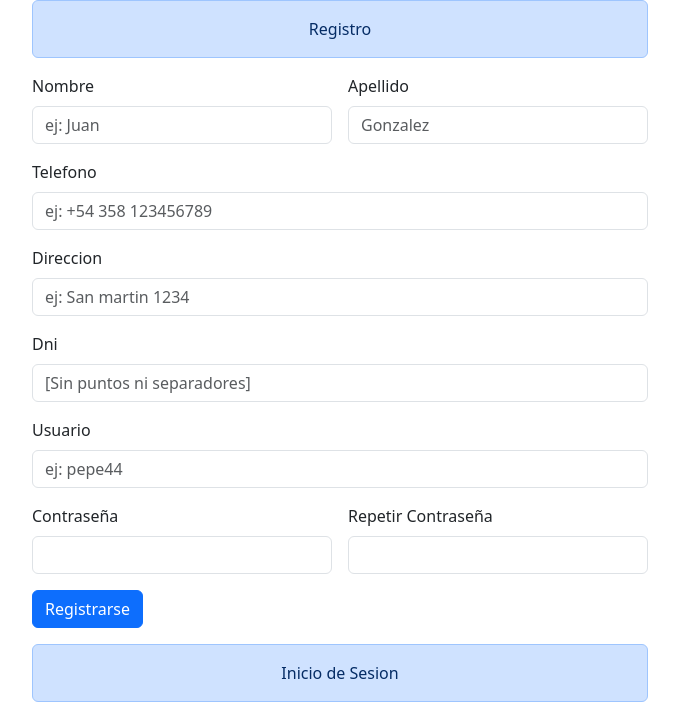
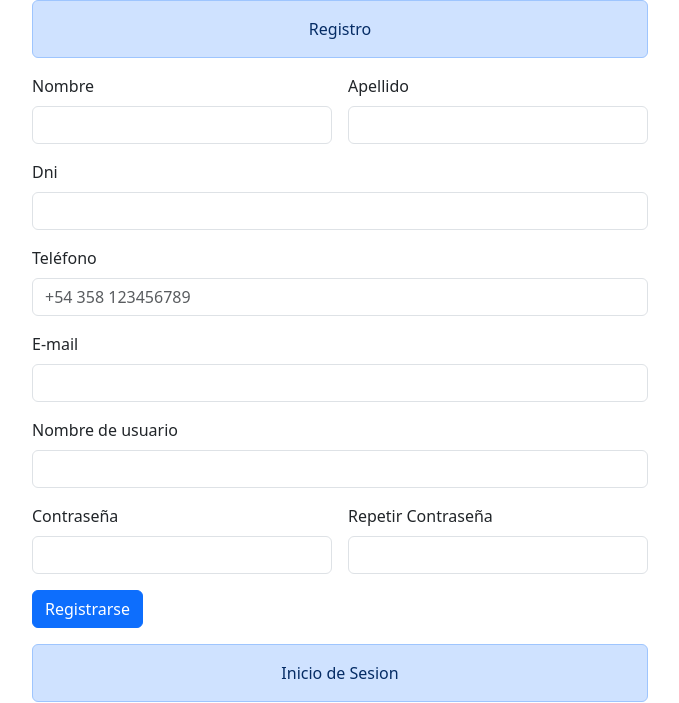
Before and after one commit to lionhuck/delightfull_bananas, a Flask app: page /login in a window 1280 px wide. Shown: the top 703 px of the page, without its empty margins (300-979 px from the left). Run offline with Flask 3, Linux system fonts and the light colour scheme.

Commit message:
difetenciacion de login y signin

```diff
--- a/app.py
+++ b/app.py
@@ -27,6 +27,12 @@ def login():
         'login_vares.html',
     )
 
+@app.route('/signin')
+def signin():
+    return render_template(
+        'signin_vares.html',
+    )
+
 @app.route('/shop')
 def shop():
     return render_template(
--- a/templates/login_vares.html
+++ b/templates/login_vares.html
@@ -23,35 +23,35 @@
             <form class="row g-3" id="formularioRegistro">
                 <div class="col-md-6">
                     <label for="regNombre" class="form-label">Nombre</label>
-                    <input type="text" class="form-control" id="regNombre" placeholder="ej: Juan">
+                    <input type="text" class="form-control" id="regNombre" required>
                 </div>
                 <div class="col-md-6">
                     <label for="regApellido" class="form-label">Apellido</label>
-                    <input type="text" class="form-control" id="regApellido" placeholder="Gonzalez">
-                </div>
-                <div class="col-12">
-                    <label for="regTelefono" class="form-label">Telefono</label>
-                    <input type="text" class="form-control" id="regTelefono" placeholder="ej: +54 358 123456789">
-                </div>
-                <div class="col-12">
-                    <label for="regDireccion" class="form-label">Direccion</label>
-                    <input type="text" class="form-control" id="regDireccion" placeholder="ej: San martin 1234">
+                    <input type="text" class="form-control" id="regApellido" required>
                 </div>
                 <div class="col-md-12">
                     <label for="regDNI" class="form-label">Dni</label>
-                    <input type="number" class="form-control" id="regDNI" placeholder="[Sin puntos ni separadores]">
+                    <input type="number" class="form-control" id="regDNI" required>
+                </div>
+                <div class="col-12">
+                    <label for="regTelefono" class="form-label">Teléfono</label>
+                    <input type="text" class="form-control" id="regTelefono" placeholder="+54 358 123456789" required>
+                </div>
+                <div class="col-12">
+                    <label for="regDireccion" class="form-label">E-mail</label>
+                    <input type="email" class="form-control" id="regDireccion" required>
                 </div>
                 <div class="col-md-12">
-                    <label for="regUsuario" class="form-label">Usuario</label>
-                    <input type="text" class="form-control" id="regUsuario" placeholder="ej: pepe44">
+                    <label for="regUsuario" class="form-label">Nombre de usuario</label>
+                    <input type="text" class="form-control" id="regUsuario" required>
                 </div>
                 <div class="col-md-6">
                     <label for="regContrasena" class="form-label">Contraseña</label>
-                    <input type="password" class="form-control" id="regContrasena">
+                    <input type="password" class="form-control" id="regContrasena" required>
                 </div>
                 <div class="col-md-6">
                     <label for="repetedPassword" class="form-label">Repetir Contraseña</label>
-                    <input type="password" class="form-control" id="repetedPassword">
+                    <input type="password" class="form-control" id="repetedPassword" required>
                 </div>
                 <div class="col-12 pb-3">
                     <button type="submit" class="btn btn-primary">Registrarse</button>
@@ -90,7 +90,8 @@
         integrity="sha384-BBtl+eGJRgqQAUMxJ7pMwbEyER4l1g+O15P+16Ep7Q9Q+zqX6gSbd85u4mG4QzX+"
         crossorigin="anonymous"></script>
 
-    <script src="javascript/script.js"></script>
+    <script src="{{ url_for('static', filename='javascript/script.js') }}"></script>
+
 </body>
 
 </html>
```
Also changed, not shown: templates/signin_vares.html (added, +64 -0 lines).
